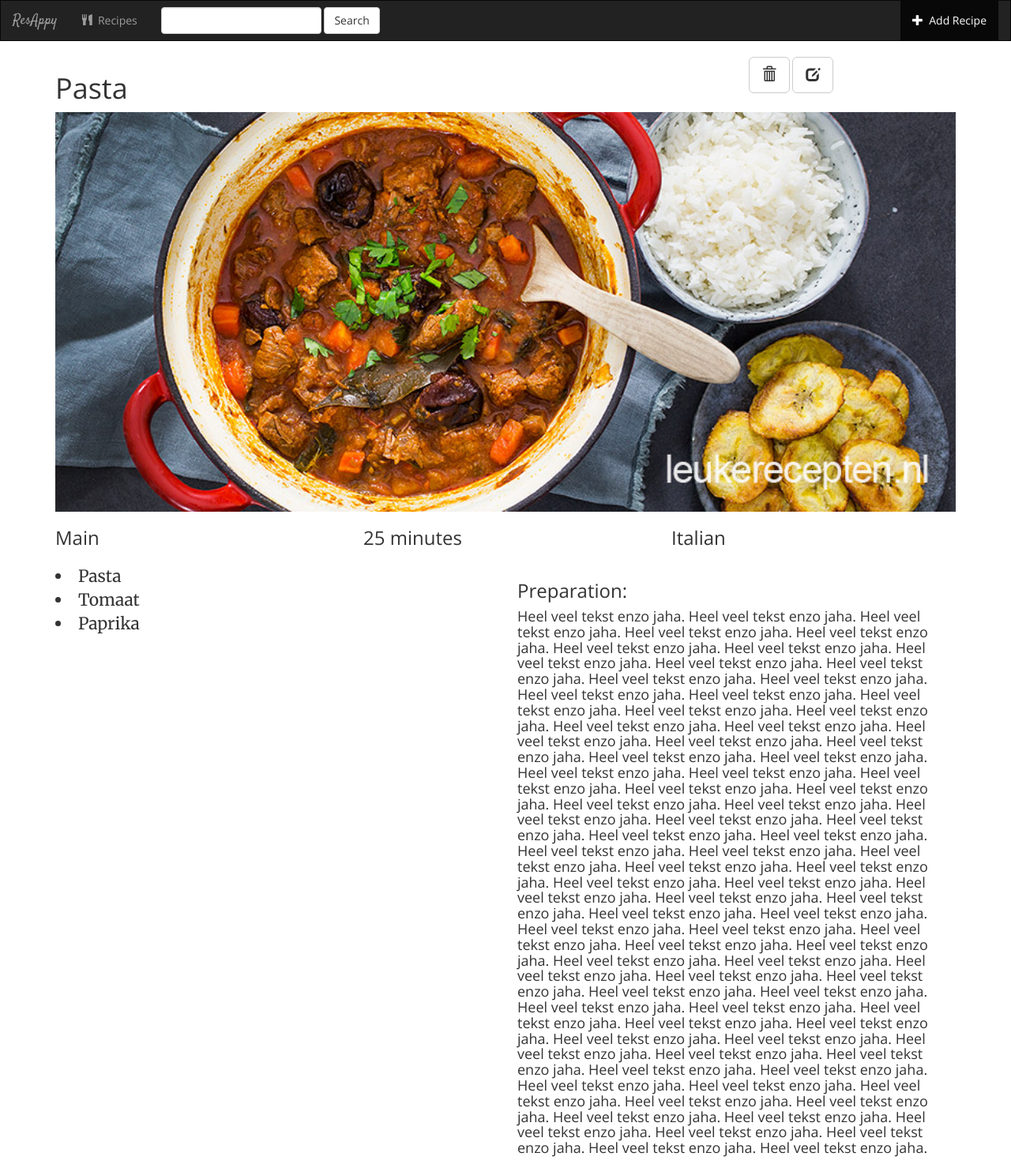
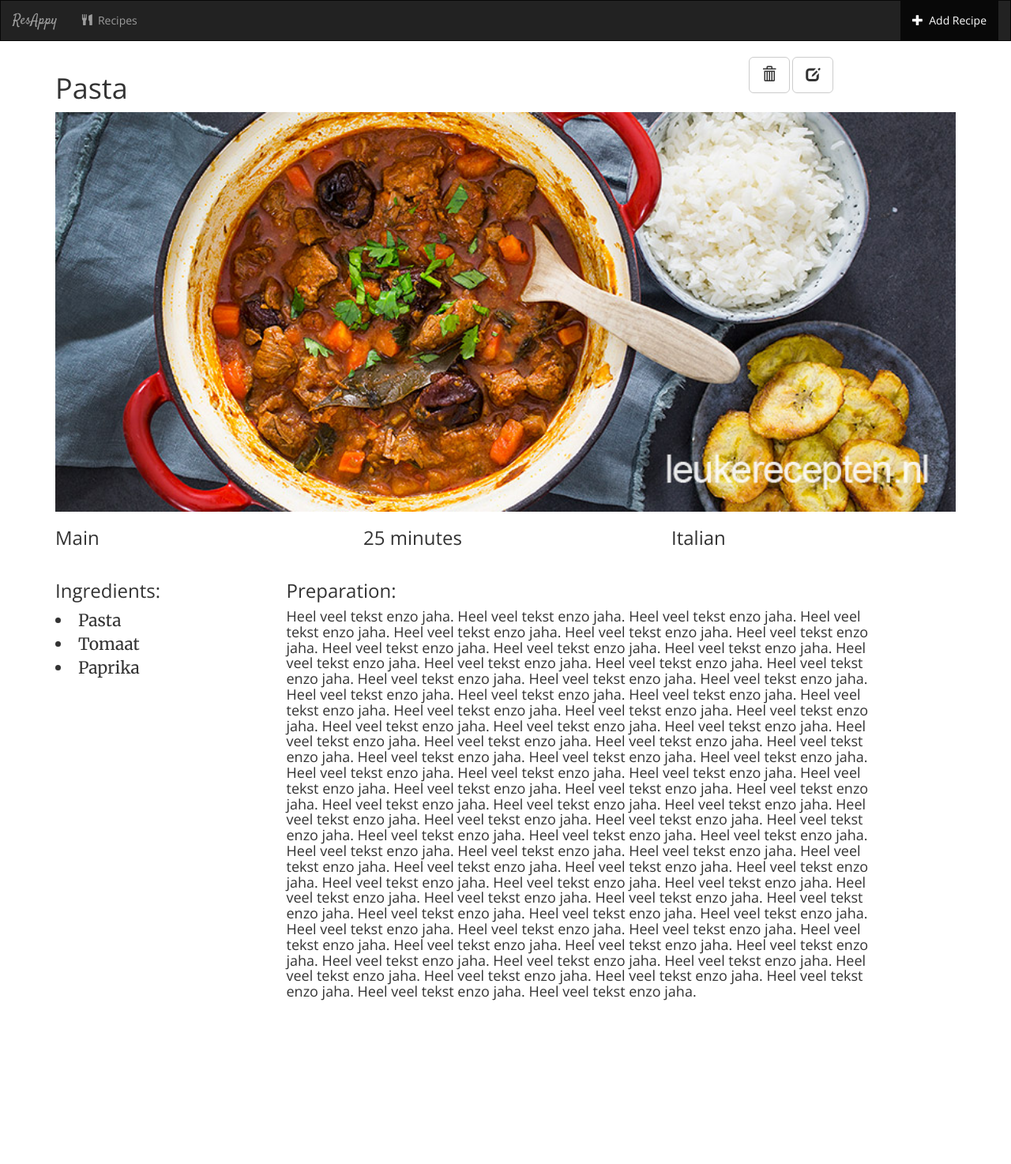
Before and after one commit to SanneLaan/ResAppy, a Django app: template recipes/templates/recipes/detail.html in a window 1280 px wide. Shown: the whole page at 79% size. After the commit the page ends 1267 px from the top, so only its background shows below. Run offline with Django 3.2, Linux system fonts and the light colour scheme; the template is opened without the code that fills it: values that come from a table or form of the project are taken from there, others are empty; data comes from the database, SQL or seed files in the repository; parts of the project's set-up code (start-up, migrations or seed data) failed here and were passed over; some libraries are stand-ins or nearby versions.

Commit message:
Add files via upload

```diff
--- a/recipes/templates/recipes/base.html
+++ b/recipes/templates/recipes/base.html
@@ -34,14 +34,6 @@
 					</a>
 				</li>
 			</ul>
-
-			<form class="navbar-form navbar-left" role="search" method="get" action="#">
-				<div class="form-group">
-					<input type="text" class="form-control" name="q" value="">
-				</div>
-				<button type="submit" class="btn btn-default">Search</button>
-			</form>
-
 			<ul class="nav navbar-nav navbar-right">
 				<li class="active">
 					<a href="{% url 'recipes:recipe-add' %}">
--- a/recipes/templates/recipes/detail.html
+++ b/recipes/templates/recipes/detail.html
@@ -24,7 +24,7 @@
 	</div>
 	<div class="row">
 		<div class="col-sm-4 col-lg-12">
-			<img src="{{ recipe.recipe_picture.url }}" class="img-responsive" width="1500px">
+			<img src="{{ recipe.recipe_picture.url }}" class="img-responsive" width="1700px">
 		</div>
 	</div>
 	<div class="row">
@@ -39,12 +39,13 @@
 		</div>
 	</div>
 	<div class="row">
-		<div class="col-sm-4 col-lg-6">
+		<div class="col-sm-4 col-lg-3">
+			<h3>Ingredients:</h3>
 			<li class="ingredients">{{ recipe.ingredient_1 }}</li>
 			<li class="ingredients">{{ recipe.ingredient_2 }}</li>
 			<li class="ingredients">{{ recipe.ingredient_3 }}</li>
 		</div>
-		<div class="col-sm-4 col-lg-6">
+		<div class="col-sm-4 col-lg-8">
 			<h3>Preparation:</h3>
 			<h4>{{ recipe.recipe_description }}</h4>
 		</div>
--- a/recipes/templates/recipes/form-template.html
+++ b/recipes/templates/recipes/form-template.html
@@ -6,4 +6,4 @@
 			<label class="control-label col-sm-2">{{ field.label_tag }}</label>
 		<div class="col-sm-10">{{ field }}</div>
 	</div>
-{% endfor %} -->
+{% endfor %}
```
